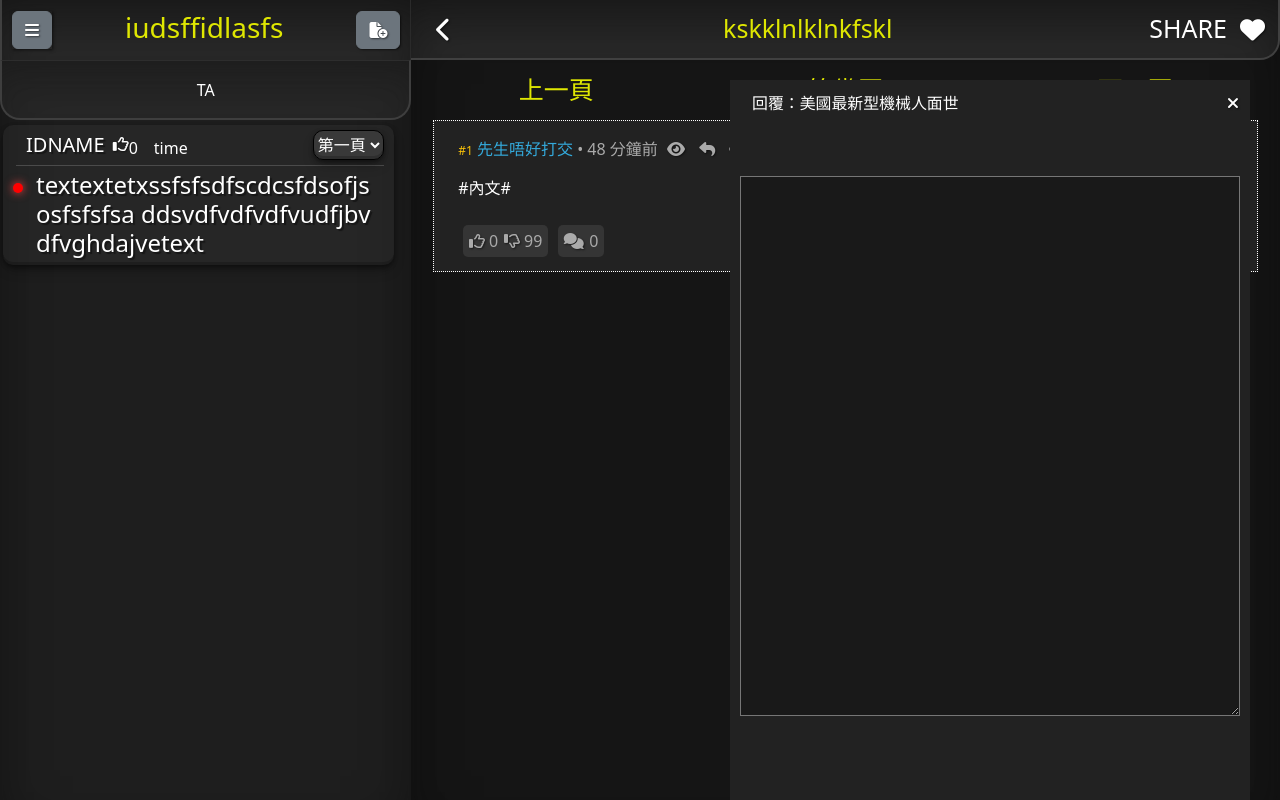
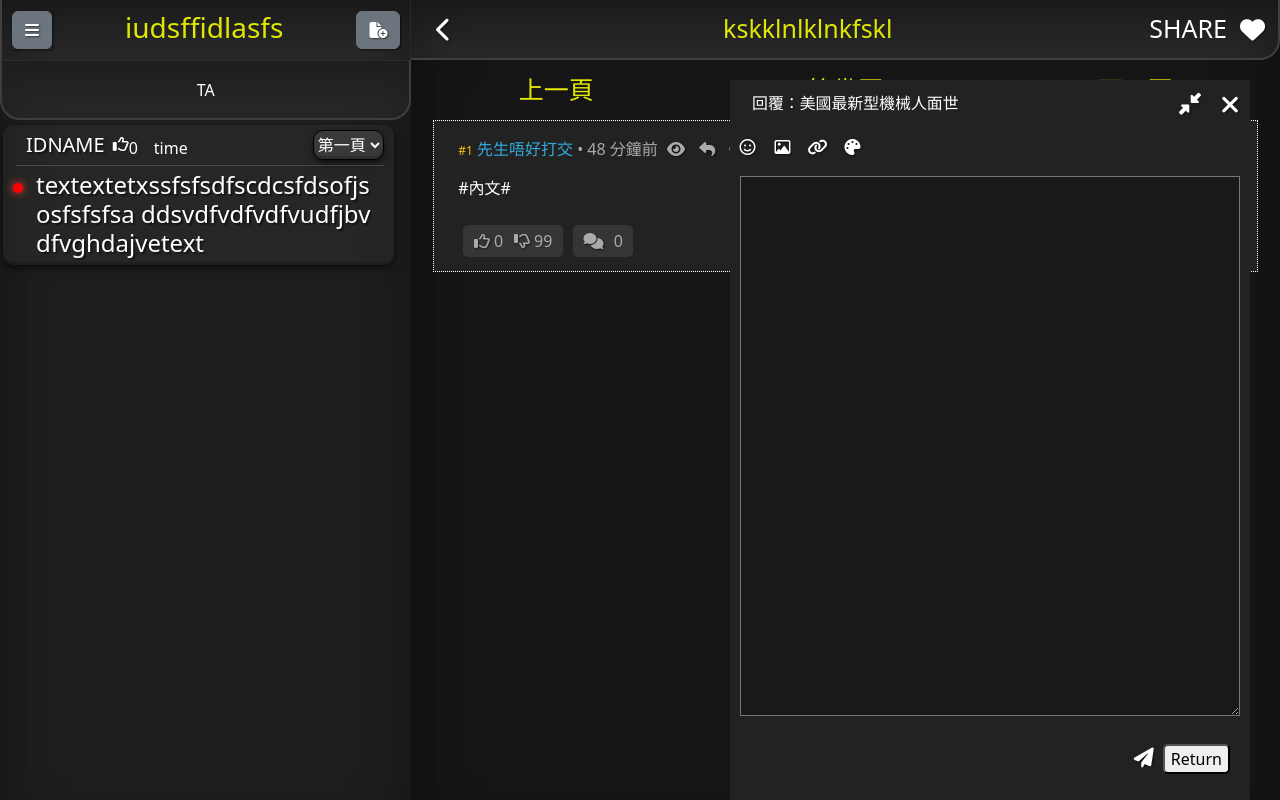
Before and after one commit to kasu111/TeckyProj2, a website: page index.html in a window 1280 px wide. Drawn offline with nearby package versions, Linux system fonts and the light colour scheme.

Commit message:
page finish

```diff
--- a/index.css
+++ b/index.css
@@ -395,7 +395,10 @@ background-color:#404941;
     width:auto;
     height: 24px;
 
+
+
 }
+
 
 .MultiFunction > i{
     padding: 0 5px;
@@ -422,7 +425,7 @@ background-color:#404941;
 }
 
 .likePlace{
-    width: 85px;
+    width: 100px;
     height: 32px;
    background: rgba(71, 71, 71, 0.528);
    display: flex;
@@ -435,7 +438,7 @@ background-color:#404941;
 
 
 .quoteArea{
-    width: 45.72px;
+    width: 60px;
     height: 32px;
    background: rgba(71, 71, 71, 0.528);
    display: flex;
@@ -484,9 +487,36 @@ background-color:#404941;
 
 }
 
+
+
 .closePage{
     padding:12px;
 }
+
+
+.closePage2{
+   width: 80px;
+   display: flex;
+   justify-content: space-evenly;
+   align-items: center;
+}
+
+.closePage2 > div{
+    width: 40px;
+    height: 40px;
+    display: flex;
+    justify-content: space-evenly;
+    align-items: center;
+}
+.fa-down-left-and-up-right-to-center{
+    font-size: 22px;
+}
+
+.fa-xmark {
+    font-size: 25px;
+}
+
+
 .FunctionsSoMany{
     width: 100%;
     height: 38px;
@@ -521,3 +551,19 @@ background-color:#404941;
     margin:2%;
     background: #191919;
 }
+
+.sumbitCol{
+    display: flex;
+    justify-content: flex-end;
+    align-items: center;
+}
+
+
+.submitBTN{
+    margin-right:20px;
+    border-radius: 5px;
+}
+.fa-paper-plane{
+    font-size: 20px;
+    padding:5px;
+}
--- a/index.html
+++ b/index.html
@@ -176,19 +176,22 @@
       <div class="commentsWall">
         <div class="commentBox">
           <div class="bar">
+
             <span id="CommentID">#1</span>
             <span class="TKGusername">先生唔好打交</span>
             <span class="DOTDOTDOT">•</span>
             <span class="PostedDate" data-tip="2023年1月19日 12:33:07" title="2023年1月19日 12:33:07" currentitem="false">48
               分鐘前</span>
+
             <span class="MultiFunction">
               <i class="fa-solid fa-eye"></i>
 
               <i class="fa-solid fa-reply"></i>
+            </span>
+            <span class="MultiFunction">
+              <i class="fa-solid fa-share-nodes flexEnd"></i>
 
-              <i class="fa-solid fa-share-nodes"></i>
-
-              <i class="fa-solid fa-triangle-exclamation"></i>
+              <i class="fa-solid fa-triangle-exclamation flexEnd"></i>
             </span>
           </div>
           <div class="CommentContent">#內文#</div>
@@ -207,10 +210,15 @@
       <div class="ReplyBox">
         <div class="ReplyTopic">
           <div class="closePage">回覆：美國最新型機械人面世</div>
-          <div class="closePage"><i class="fa-solid fa-xmark"></i></div>
+          <div class="closePage2">
+            <div>
+            <i class="fa-solid fa-down-left-and-up-right-to-center"></i></div>
+            <div>
+            <i class="fa-solid fa-xmark"></i></div>
+          </div>
         </div>
         <div class="FunctionsSoMany">
-          <!--
+
         <div><i class="fa-regular fa-face-smile"></i></div>
         <div><i class="fa-regular fa-image"></i></div>
         <div><i class="fa-solid fa-link"></i></div>
@@ -221,7 +229,7 @@
         <div></div>
         <div></div>
         <div></div>
-         -->
+
         </div>
         <div class="ReplyTextPlace">
           <form  action="">
@@ -229,8 +237,9 @@
           </form>
         </div>
           <div class="sumbitCol">
-            <form action="submit">
-
+            <form action="submitForm">
+              <span><i class="fa-solid fa-paper-plane"></i></span>
+              <input type="submit" class="submitBTN" value="Return" >
             </form>
           </div>
 
```
